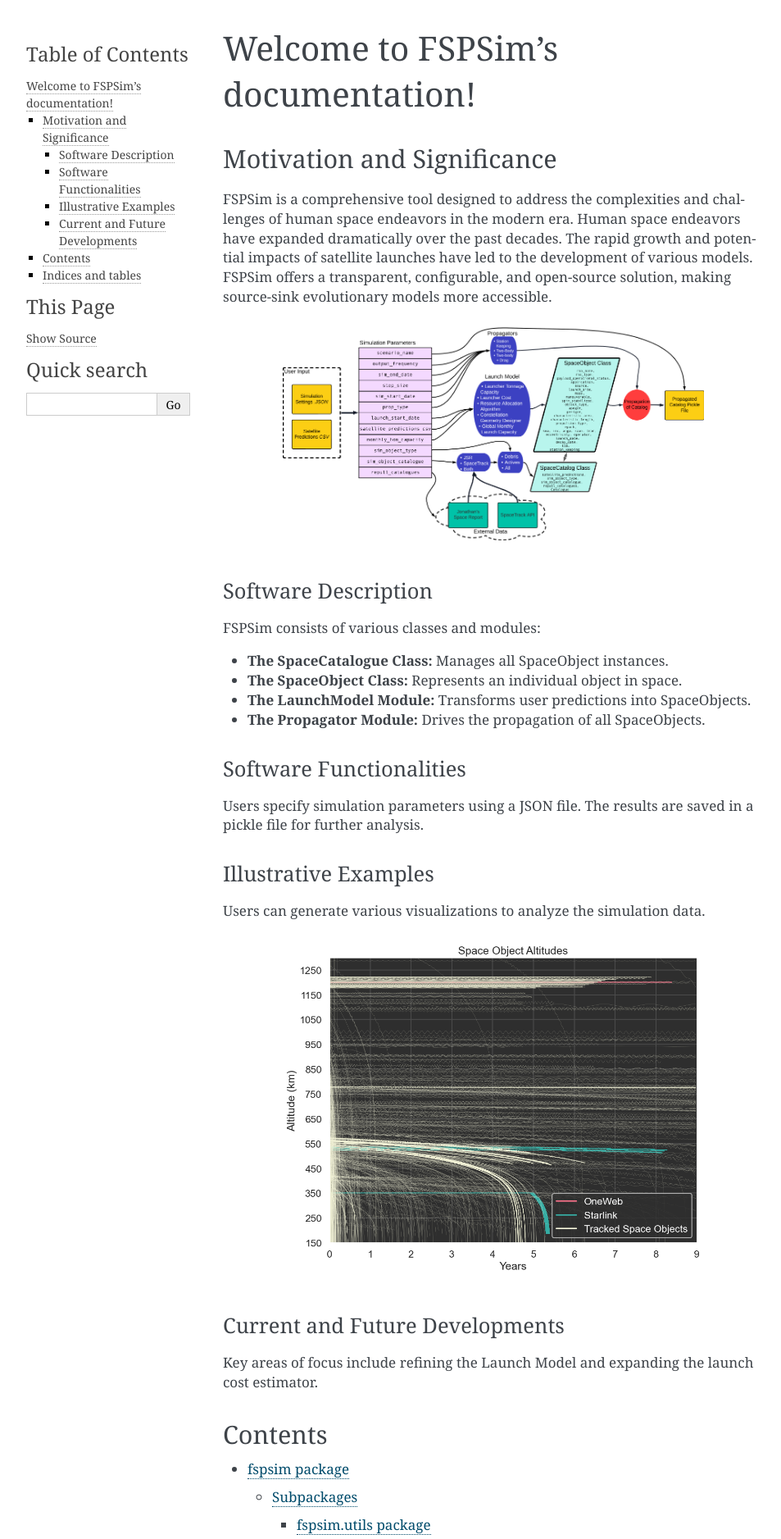
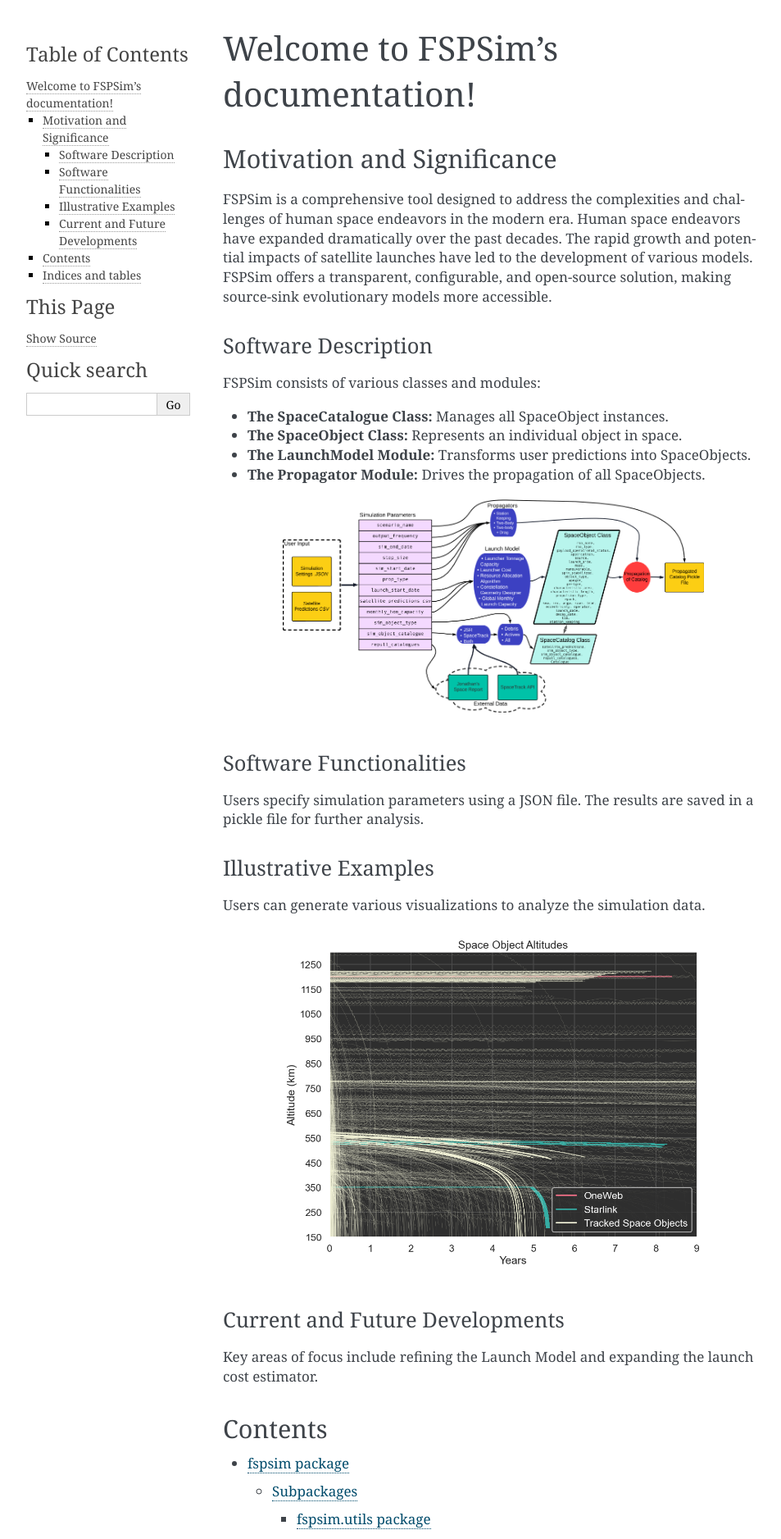
Before and after one commit to ucl-sgnl/FSPSimulator, a Sphinx documentation site: the page built from docs/index.rst, in a window 1280 px wide. Shown: the top 1877 px of the page at 82% size, without its empty margins (148-1101 px from the left). Built offline with Sphinx 7.4.7, drawn with Linux system fonts in a browser that asks for light colours.

Commit message:
functional draft 1 of docs

```diff
--- a/docs/index.rst
+++ b/docs/index.rst
@@ -5,11 +5,6 @@ Motivation and Significance
 ---------------------------
 FSPSim is a comprehensive tool designed to address the complexities and challenges of human space endeavors in the modern era.
 Human space endeavors have expanded dramatically over the past decades. The rapid growth and potential impacts of satellite launches have led to the development of various models. FSPSim offers a transparent, configurable, and open-source solution, making source-sink evolutionary models more accessible.
-
-.. figure:: FSPSim_system_diag_v1.png
-   :alt: Overview of FSPSim's architecture
-   :align: center
-   :width: 80%
 
 Software Description
 ~~~~~~~~~~~~~~~~~~~~
@@ -19,6 +14,11 @@ FSPSim consists of various classes and modules:
 - **The SpaceObject Class:** Represents an individual object in space.
 - **The LaunchModel Module:** Transforms user predictions into SpaceObjects.
 - **The Propagator Module:** Drives the propagation of all SpaceObjects.
+
+.. figure:: FSPSim_system_diag_v1.png
+   :alt: Overview of FSPSim's architecture
+   :align: center
+   :width: 80%
 
 Software Functionalities
 ~~~~~~~~~~~~~~~~~~~~~~~~
```
Also changed, not shown: 9 other files.
